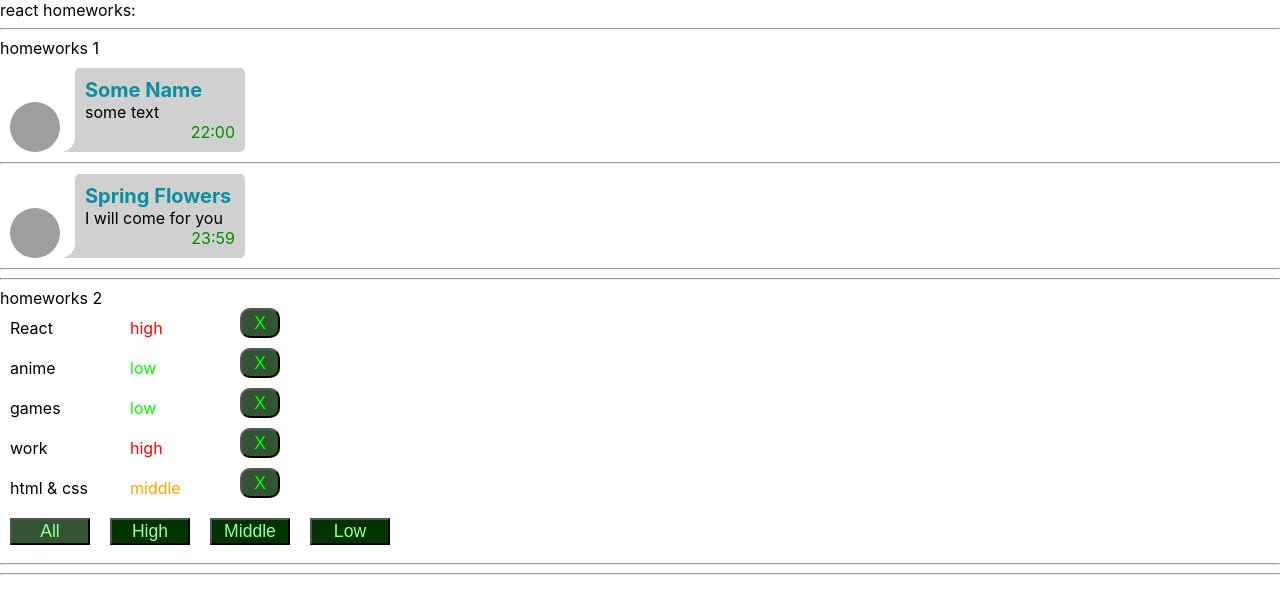
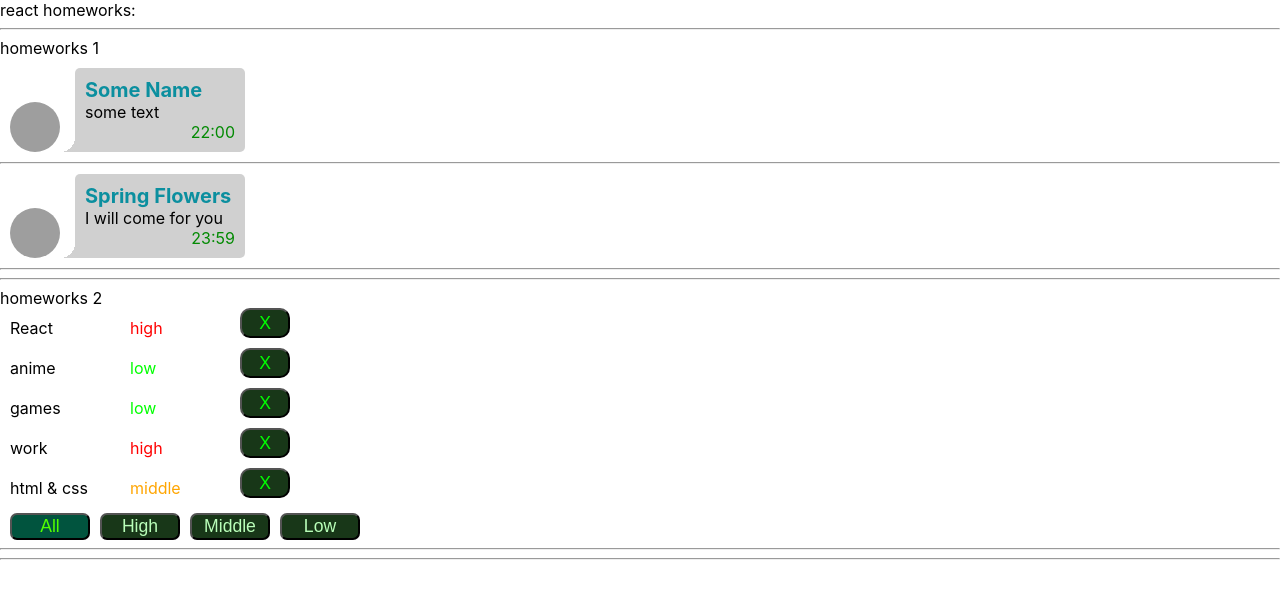
Before and after one commit to andorey/simple-react-homeworks-master, a React (Create React App) app: page / in a window 1280 px wide. Shown: the top 614 px of the page. Built offline with nearby package versions, Linux system fonts and the light colour scheme; grey boxes are pictures that could not be loaded.

Commit message:
shorter code for solution

```diff
--- a/package.json
+++ b/package.json
@@ -10,6 +10,7 @@
     "@types/node": "^12.0.0",
     "@types/react": "^16.9.0",
     "@types/react-dom": "^16.9.0",
+    "@types/uuid": "^8.3.0",
     "react": "^16.13.1",
     "react-dom": "^16.13.1",
     "react-scripts": "3.4.1",
--- a/src/p2-homeworks/h2/Affairs.module.css
+++ b/src/p2-homeworks/h2/Affairs.module.css
@@ -1,22 +1,33 @@
 .button {
-    margin: 10px;
+    display: flex;
+}
+
+.button button{
+    margin: 5px 0 0 10px;
     width: 80px;
     font-size: 1.1em;
-    background: #003300;
-    color: #99ff99;
+    background: #183718;
+    color: #b9feb9;
     outline: none;
+    border-radius: 7px;
 }
 
-.button:focus {
-    outline: #99ff99 solid 1px;
+.button button:focus {
+    outline: #b9feb9 solid 1px;
 }
 
-.button:active {
-    background: #99ff99;
+.button button:active {
+    background: #b9feb9;
 }
 
-.active {
-    background: #335533;
+.button button:hover {
+    background: lightgreen;
+    color: #003300;
+}
+
+.button button.active {
+    background: #01543e;
+    color: #51ff00;
 }
 
 .affair {
@@ -29,10 +40,10 @@
 }
 
 .item_button {
-    width: 40px;
+    width: 50px;
     height: 30px;
     border-radius: 10px;
-    background: #335533;
+    background: #183718;
     font-size: 1.1em;
     color: lime;
 }
--- a/src/p2-homeworks/h2/Affairs.tsx
+++ b/src/p2-homeworks/h2/Affairs.tsx
@@ -19,44 +19,39 @@ function Affairs(props: AffairsPropsType) {
         />
     ))
 
-    const setAll = () => {
-        props.setFilter('all')
-    } // need to fix
-    const setHigh = () => {
-        props.setFilter('high')
+    // const setAll = () => props.setFilter('all')
+    // const setHigh = () => props.setFilter('high')
+    // const setMiddle = () => props.setFilter('middle')
+    // const setLow = () => props.setFilter('low')
+
+    const set = (e: React.MouseEvent<HTMLButtonElement, MouseEvent>) =>{
+        props.setFilter( e.currentTarget.value as FilterType )
     }
-    const setMiddle = () => {
-        props.setFilter('middle')
+
+    // const onAll = props.filter === 'all' ? css.active : ''
+    // const onHigh = props.filter === 'high' ? css.active : ''
+    // const onMiddle = props.filter === 'middle' ? css.active : ''
+    // const onLow = props.filter === 'low' ? css.active : ''
+    const setClass = (filter: FilterType) =>{
+        return props.filter === filter ? css.active : ''
     }
-    const setLow = () => {
-        props.setFilter('low')
-    }
-    // const set = (e: React.MouseEvent<HTMLButtonElement, MouseEvent>) =>{
-    //     props.setFilter(e.currentTarget.value as FilterType)
-    // }
-
-    const onAll = css.button + ' ' + (props.filter === 'all' ? css.active : '')
-    const onHigh = css.button + ' ' + (props.filter === 'high' ? css.active : '')
-    const onMiddle = css.button + ' ' + (props.filter === 'middle' ? css.active : '')
-    const onLow = css.button + ' ' + (props.filter === 'low' ? css.active : '')
-    // const setClass = (filter: FilterType) => {
-    //     return css.button + (props.filter === filter ? ' ' + css.active : '')
-    // }
 
     return (
         <div>
 
             {mappedAffairs}
-
-            <button onClick={setAll} className={onAll}>All</button>
-            <button onClick={setHigh} className={onHigh}>High</button>
-            <button onClick={setMiddle} className={onMiddle}>Middle</button>
-            <button onClick={setLow} className={onLow}>Low</button>
-
-            {/*<button onClick={set} className={setClass('all')} value={onAll}>All</button>*/}
-            {/*<button onClick={set} className={setClass('high')} value={onHigh}>High</button>*/}
-            {/*<button onClick={set} className={setClass('middle')} value={onMiddle}>Middle</button>*/}
-            {/*<button onClick={set} className={setClass('low')} value={onLow}>Low</button>*/}
+            {/*<div className={css.button}>*/}
+            {/*    <button onClick={setAll} className={onAll}>All</button>*/}
+            {/*    <button onClick={setHigh} className={onHigh}>High</button>*/}
+            {/*    <button onClick={setMiddle} className={onMiddle}>Middle</button>*/}
+            {/*    <button onClick={setLow} className={onLow}>Low</button>*/}
+            {/*</div>*/}
+            <div className={css.button}>
+                <button onClick={set} className={setClass('all')} value={'all'}>All</button>
+                <button onClick={set} className={setClass('high')} value={'high'}>High</button>
+                <button onClick={set} className={setClass('middle')} value={'middle'}>Middle</button>
+                <button onClick={set} className={setClass('low')} value={'low'}>Low</button>
+            </div>
         </div>
     )
 }
--- a/src/p2-homeworks/h2/HW2.tsx
+++ b/src/p2-homeworks/h2/HW2.tsx
@@ -7,11 +7,11 @@ export type AffairType = {
     _id: number;
     name: string;
     priority: AffairPriorityType
-} // need to fix any
+}
 export type FilterType = 'all' | AffairPriorityType
 
 // constants
-const defaultAffairs: any = [ // need to fix any
+const defaultAffairs: Array<AffairType> = [ // need to fix any
     {_id: 1, name: 'React', priority: 'high'},
     {_id: 2, name: 'anime', priority: 'low'},
     {_id: 3, name: 'games', priority: 'low'},
@@ -22,8 +22,11 @@ const defaultAffairs: any = [ // need to fix any
 // pure helper functions
 // !!! attribute Array<AffairType> equals AffairType[]
 export const filterAffairs = (affairs: AffairType[], filter: FilterType): AffairType[] => { // need to fix any
-    if (filter === 'all') return affairs
-    else return affairs.filter( el => el.priority === filter ) // need to fix
+    if (filter === 'all') {
+        return affairs
+    } else {
+        return affairs.filter(el => el.priority === filter)
+    } // need to fix
 }
 export const deleteAffair = (affairs: AffairType[], _id: number): AffairType[] => { // need to fix any
     return affairs.filter( el => el._id !== _id )// need to fix
@@ -33,9 +36,9 @@ function HW2() {
     const [affairs, setAffairs] = useState<AffairType[]>(defaultAffairs) // need to fix any
     const [filter, setFilter] = useState<FilterType>('all')
 
-    //console.log('[affairs, setAffairs] =', [affairs, setAffairs], ' [filter, setFilter] =', [filter, setFilter])
 
     const filteredAffairs = filterAffairs(affairs, filter)
+
     const deleteAffairCallback = (_id: any) => setAffairs(deleteAffair(affairs, _id)) // need to fix any
 
     return (
```
Also changed, not shown: 1 other file (tests, documents, lock files or other folders).
